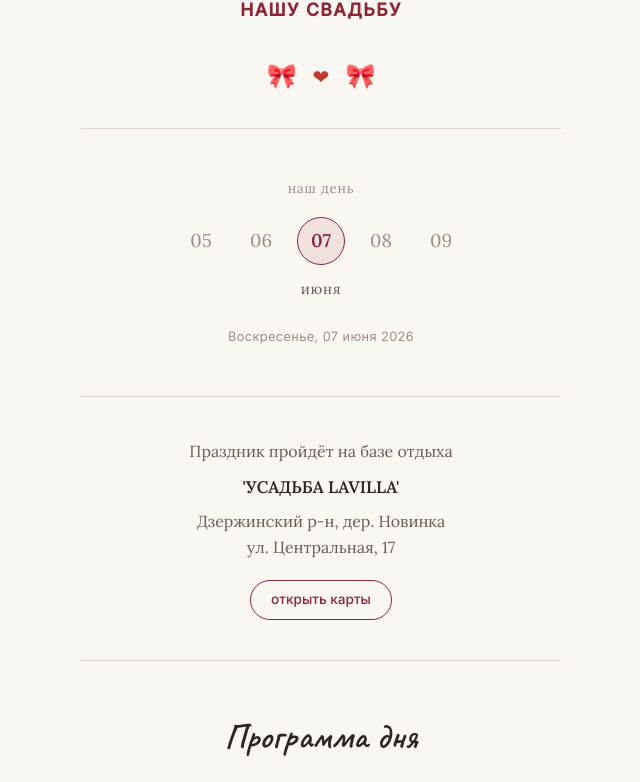
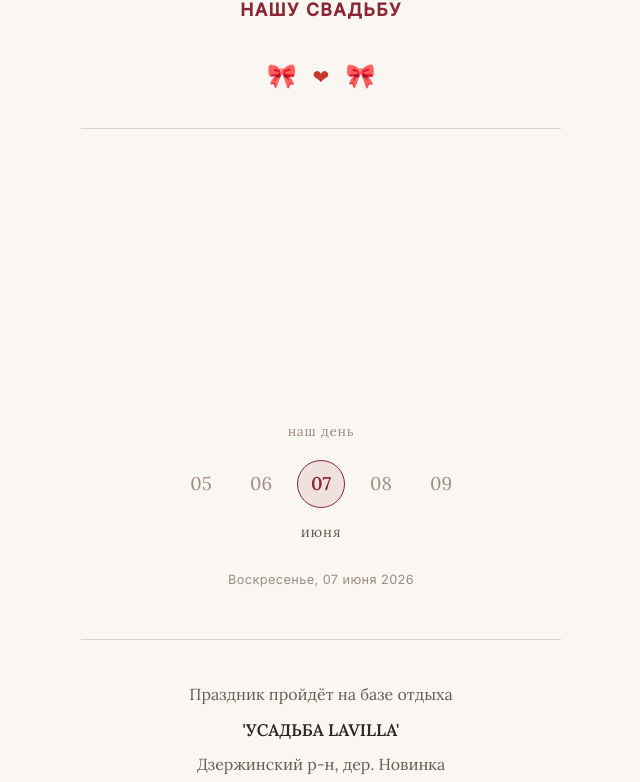
Before and after one commit to nikolay-klekto/wedding-invitation, a React (Vite) app: page / in a window 1280 px wide. Shown: the part 697-1479 px from the top of the page, without its empty margins (319-959 px from the left). Built offline with nearby package versions, Linux system fonts and the light colour scheme.

Commit message:
feat: initialize docker settings, first fix date section

```diff
--- a/src/sections/DateSection.tsx
+++ b/src/sections/DateSection.tsx
@@ -1,94 +1,296 @@
-import type { CSSProperties } from 'react'
+import { useEffect, useRef, useState } from "react";
 
-// Date slider showing days around the wedding date (like in the example)
-const WEDDING_DAY = 7 // June 7
-const MONTH = 'июня'
-
-const days = [5, 6, 7, 8, 9]
+const WEDDING_DAY = 7;
+const MONTH = "июня";
+const days = [5, 6, 7, 8, 9];
 
 export default function DateSection() {
+  const ref = useRef<HTMLElement>(null);
+  const [torn, setTorn] = useState(false);
+
+  useEffect(() => {
+    const el = ref.current;
+    if (!el) return;
+    const observer = new IntersectionObserver(
+      ([entry]) => {
+        if (entry.isIntersecting) {
+          // Small delay so user sees the envelope first
+          setTimeout(() => setTorn(true), 500);
+          observer.disconnect();
+        }
+      },
+      { threshold: 0.5 },
+    );
+    observer.observe(el);
+    return () => observer.disconnect();
+  }, []);
+
   return (
-    <section style={s.section}>
-      <p style={s.label}>наш день</p>
+    <section ref={ref} className="date-section">
+      {/* Envelope / letter — tears apart on scroll */}
+      <div className={`envelope-wrap${torn ? " torn" : ""}`}>
+        {/* Top half of letter */}
+        <div className="letter-top">
+          <div className="letter-top-inner">
+            {/* Envelope flap triangle */}
+            <div className="flap" />
+            <p className="letter-text">Коля & Наташа</p>
+            <p className="letter-subtext">приглашают вас</p>
+          </div>
+          {/* Torn edge SVG */}
+          <svg
+            className="tear-edge top"
+            viewBox="0 0 320 16"
+            preserveAspectRatio="none"
+          >
+            <path
+              d="M0,0 Q20,14 40,6 Q60,0 80,10 Q100,18 120,8 Q140,0 160,12 Q180,20 200,8 Q220,0 240,10 Q260,18 280,6 Q300,0 320,8 L320,16 L0,16 Z"
+              fill="#faf7f2"
+            />
+          </svg>
+        </div>
 
-      <div style={s.slider}>
-        {days.map((d) => {
-          const active = d === WEDDING_DAY
-          return (
-            <div key={d} style={{ ...s.dayItem, ...(active ? s.dayActive : {}) }}>
-              <span style={{ ...s.dayNum, ...(active ? s.dayNumActive : {}) }}>
-                {String(d).padStart(2, '0')}
-              </span>
-            </div>
-          )
-        })}
+        {/* Bottom half of letter */}
+        <div className="letter-bottom">
+          {/* Torn edge SVG */}
+          <svg
+            className="tear-edge bottom"
+            viewBox="0 0 320 16"
+            preserveAspectRatio="none"
+          >
+            <path
+              d="M0,16 Q20,2 40,10 Q60,16 80,6 Q100,0 120,8 Q140,14 160,4 Q180,0 200,8 Q220,14 240,6 Q260,0 280,10 Q300,16 320,8 L320,0 L0,0 Z"
+              fill="#faf7f2"
+            />
+          </svg>
+          <div className="letter-bottom-inner">
+            <p className="letter-date">07 · 06 · 2026</p>
+            <p className="letter-place">Усадьба LaVilla</p>
+          </div>
+        </div>
       </div>
 
-      <p style={s.month}>{MONTH}</p>
+      {/* Content revealed after tear */}
+      <div className={`date-reveal${torn ? " visible" : ""}`}>
+        <p className="date-label">наш день</p>
 
-      <p style={s.fullDate}>Воскресенье, 07 июня 2026</p>
+        <div className="day-slider">
+          {days.map((d) => {
+            const active = d === WEDDING_DAY;
+            return (
+              <div key={d} className={`day-item${active ? " active" : ""}`}>
+                <span className="day-num">{String(d).padStart(2, "0")}</span>
+              </div>
+            );
+          })}
+        </div>
+
+        <p className="date-month">{MONTH}</p>
+        <p className="date-full">Воскресенье, 07 июня 2026</p>
+      </div>
+
+      <style>{css}</style>
     </section>
-  )
+  );
 }
 
-const s: Record<string, CSSProperties> = {
-  section: {
-    textAlign: 'center',
-    padding: '3rem 1.5rem',
-    maxWidth: '480px',
-    width: '100%',
-    background: 'var(--color-bg)',
-    borderTop: '1px solid var(--color-border)',
-    borderBottom: '1px solid var(--color-border)',
-  },
-  label: {
-    fontFamily: 'var(--font-serif)',
-    fontSize: '0.85rem',
-    color: 'var(--color-text-light)',
-    marginBottom: '1rem',
-    letterSpacing: '0.05em',
-  },
-  slider: {
-    display: 'flex',
-    justifyContent: 'center',
-    alignItems: 'center',
-    gap: '0.75rem',
-    marginBottom: '0.75rem',
-  },
-  dayItem: {
-    display: 'flex',
-    alignItems: 'center',
-    justifyContent: 'center',
-    width: '48px',
-    height: '48px',
-    borderRadius: '50%',
-    border: '1.5px solid transparent',
-  },
-  dayActive: {
-    border: '1.5px solid var(--color-bordeaux)',
-    background: 'var(--color-bordeaux-light)',
-  },
-  dayNum: {
-    fontFamily: 'var(--font-serif)',
-    fontSize: '1.15rem',
-    color: 'var(--color-text-light)',
-    fontWeight: 400,
-  },
-  dayNumActive: {
-    color: 'var(--color-bordeaux)',
-    fontWeight: 600,
-  },
-  month: {
-    fontFamily: 'var(--font-serif)',
-    fontSize: '0.9rem',
-    color: 'var(--color-text-muted)',
-    marginBottom: '1.5rem',
-    letterSpacing: '0.05em',
-  },
-  fullDate: {
-    fontFamily: 'var(--font-sans)',
-    fontSize: '0.8rem',
-    color: 'var(--color-text-light)',
-    letterSpacing: '0.03em',
-  },
+const css = `
+.date-section {
+  text-align: center;
+  padding: 3rem 1.5rem;
+  max-width: 480px;
+  width: 100%;
+  background: var(--color-bg);
+  border-top: 1px solid var(--color-border);
+  border-bottom: 1px solid var(--color-border);
+  overflow: hidden;
 }
+
+/* ── Envelope ── */
+.envelope-wrap {
+  position: relative;
+  margin: 0 auto 0;
+  width: 280px;
+  transition: margin 0.5s ease;
+}
+
+.envelope-wrap.torn {
+  margin-bottom: 0;
+}
+
+/* Top half */
+.letter-top {
+  background: #fff8f0;
+  border: 1px solid #e8d8c8;
+  border-bottom: none;
+  border-radius: 8px 8px 0 0;
+  position: relative;
+  transition: transform 0.7s cubic-bezier(0.4, 0, 0.2, 1),
+              opacity 0.7s ease;
+  transform-origin: top center;
+  overflow: hidden;
+}
+
+.envelope-wrap.torn .letter-top {
+  transform: translateY(-140%);
+  opacity: 0;
+}
+
+.letter-top-inner {
+  padding: 1.5rem 1.25rem 0.75rem;
+}
+
+.flap {
+  width: 0;
+  height: 0;
+  border-left: 140px solid transparent;
+  border-right: 140px solid transparent;
+  border-top: 60px solid #f0e4d4;
+  margin: -1.5rem -1.25rem 1rem;
+}
+
+.letter-text {
+  font-family: 'Caveat', cursive;
+  font-size: 1.4rem;
+  font-weight: 600;
+  color: #2d2520;
+  margin-bottom: 0.2rem;
+}
+
+.letter-subtext {
+  font-family: 'Lora', serif;
+  font-size: 0.85rem;
+  color: #9e8c82;
+  font-style: italic;
+}
+
+.tear-edge {
+  display: block;
+  width: 100%;
+  height: 16px;
+  position: absolute;
+}
+
+.tear-edge.top {
+  bottom: 0;
+  left: 0;
+}
+
+.tear-edge.bottom {
+  top: 0;
+  left: 0;
+}
+
+/* Bottom half */
+.letter-bottom {
+  background: #fff8f0;
+  border: 1px solid #e8d8c8;
+  border-top: none;
+  border-radius: 0 0 8px 8px;
+  position: relative;
+  transition: transform 0.7s cubic-bezier(0.4, 0, 0.2, 1),
+              opacity 0.7s ease;
+  transition-delay: 0.05s;
+  transform-origin: bottom center;
+  overflow: hidden;
+}
+
+.envelope-wrap.torn .letter-bottom {
+  transform: translateY(140%);
+  opacity: 0;
+}
+
+.letter-bottom-inner {
+  padding: 0.75rem 1.25rem 1.25rem;
+}
+
+.letter-date {
+  font-family: 'Lora', serif;
+  font-size: 1.05rem;
+  font-weight: 600;
+  color: #2d2520;
+  letter-spacing: 0.08em;
+  margin-bottom: 0.2rem;
+}
+
+.letter-place {
+  font-family: 'Lora', serif;
+  font-size: 0.8rem;
+  color: #9e8c82;
+}
+
+/* ── Revealed content ── */
+.date-reveal {
+  opacity: 0;
+  transform: translateY(12px);
+  transition: opacity 0.6s ease 0.55s,
+              transform 0.6s ease 0.55s;
+  /* takes no space while hidden */
+  max-height: 0;
+  overflow: hidden;
+}
+
+.date-reveal.visible {
+  opacity: 1;
+  transform: translateY(0);
+  max-height: 300px;
+}
+
+.date-label {
+  font-family: 'Lora', serif;
+  font-size: 0.85rem;
+  color: #9e8c82;
+  margin-bottom: 1rem;
+  letter-spacing: 0.05em;
+}
+
+.day-slider {
+  display: flex;
+  justify-content: center;
+  align-items: center;
+  gap: 0.75rem;
+  margin-bottom: 0.75rem;
+}
+
+.day-item {
+  display: flex;
+  align-items: center;
+  justify-content: center;
+  width: 48px;
+  height: 48px;
+  border-radius: 50%;
+  border: 1.5px solid transparent;
+}
+
+.day-item.active {
+  border-color: var(--color-bordeaux);
+  background: var(--color-bordeaux-light);
+}
+
+.day-num {
+  font-family: 'Lora', serif;
+  font-size: 1.15rem;
+  color: #9e8c82;
+  font-weight: 400;
+}
+
+.day-item.active .day-num {
+  color: var(--color-bordeaux);
+  font-weight: 600;
+}
+
+.date-month {
+  font-family: 'Lora', serif;
+  font-size: 0.9rem;
+  color: #6b5b52;
+  margin-bottom: 1.5rem;
+  letter-spacing: 0.05em;
+}
+
+.date-full {
+  font-family: 'Inter', sans-serif;
+  font-size: 0.8rem;
+  color: #9e8c82;
+  letter-spacing: 0.03em;
+}
+`;
```
Also changed, not shown: 2 other files (tests, documents, lock files or other folders).
